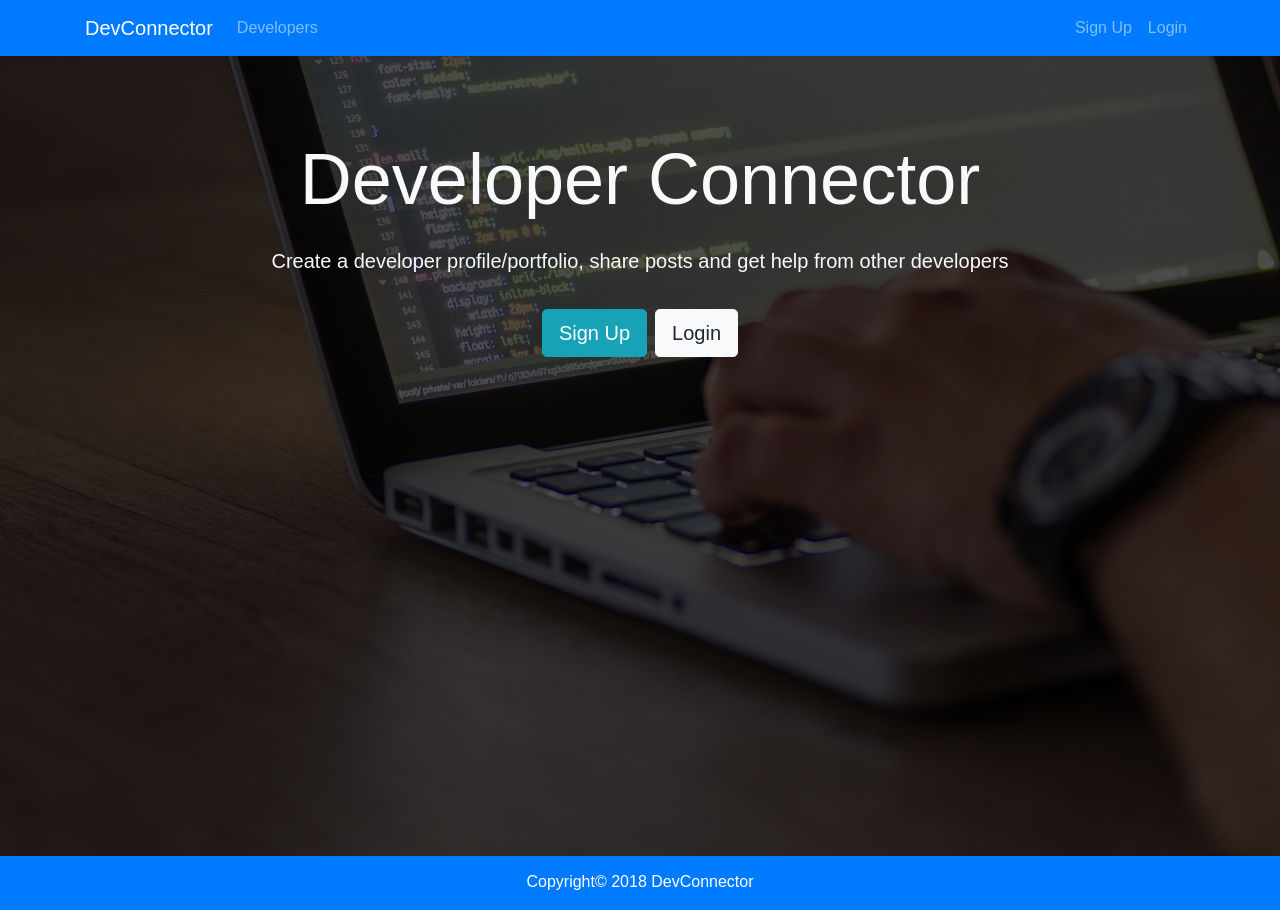
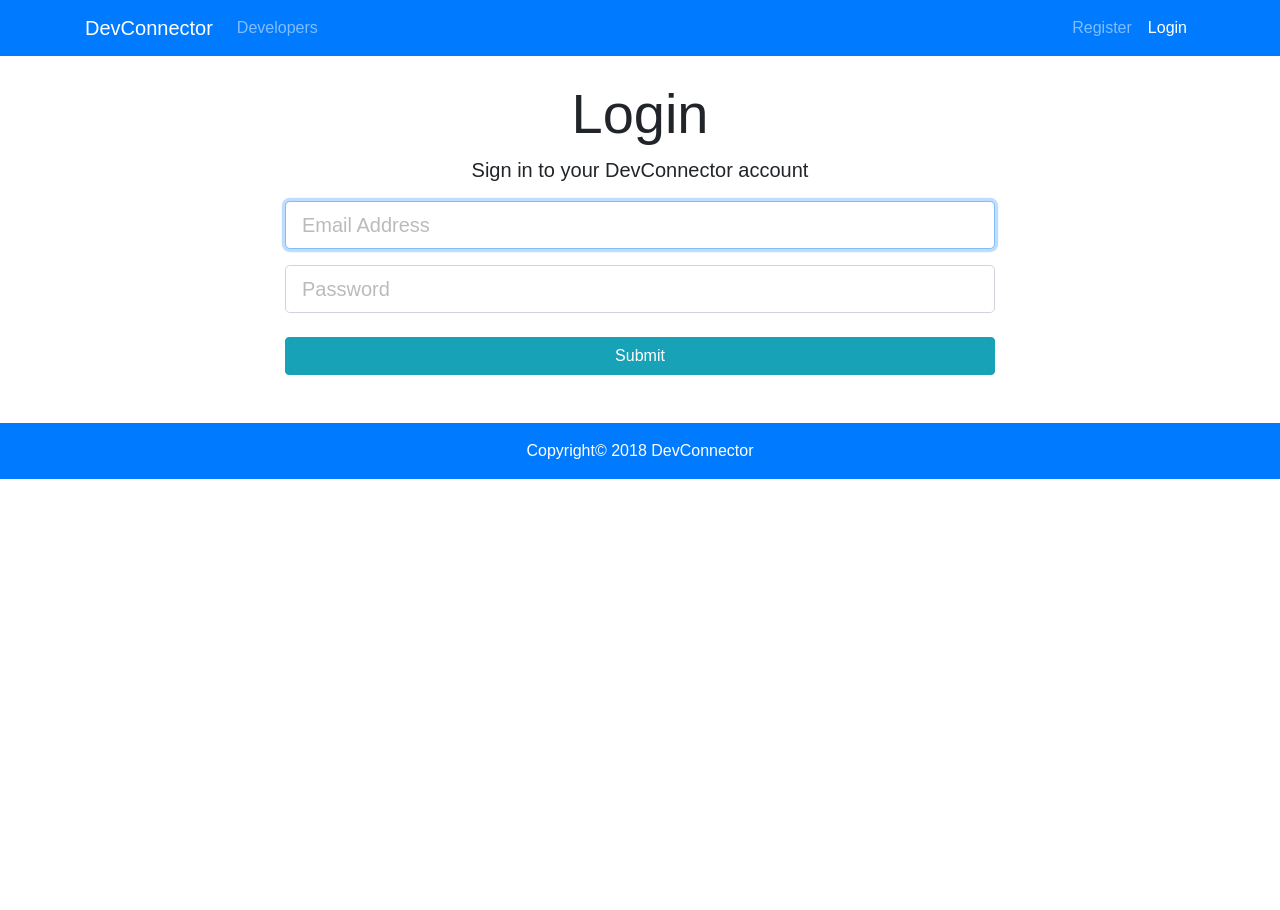
Before and after one commit to eokwukwe/devconnector, a React (Create React App) app in the folder client/: page /login in a window 1280 px wide. After the commit the page ends 800 px from the top, so only its background shows below. Built offline with nearby package versions, Linux system fonts and the light colour scheme.

Commit message:
edit the layout components

```diff
--- a/client/package.json
+++ b/client/package.json
@@ -3,6 +3,7 @@
   "version": "0.1.0",
   "private": true,
   "dependencies": {
+    "axios": "^0.18.0",
     "react": "^16.5.2",
     "react-dom": "^16.5.2",
     "react-redux": "^5.0.7",
--- a/client/src/App.js
+++ b/client/src/App.js
@@ -1,18 +1,27 @@
 import React, { Component } from 'react';
+import { BrowserRouter as Router, Route } from 'react-router-dom';
 
 import Navbar from './components/Layout/Navbar';
 import Footer from './components/Layout/Footer';
 import Landing from './components/Layout/Landing';
+import Login from './components/auth/Login';
+import Register from './components/auth/Register';
 import './App.css';
 
 class App extends Component {
   render() {
     return (
-      <div className="App">
-        <Navbar />
-        <Landing />
-        <Footer />
-      </div>
+      <Router>
+        <div className="App">
+          <Navbar />
+          <Route path="/" component={Landing} exact />
+          <div className="container">
+            <Route path="/register" component={Register} />
+            <Route path="/login" component={Login} />
+          </div>
+          <Footer />
+        </div>
+      </Router>
     );
   }
 }
--- a/client/src/components/Layout/Landing.js
+++ b/client/src/components/Layout/Landing.js
@@ -1,4 +1,5 @@
 import React, { Component } from 'react';
+import { NavLink } from 'react-router-dom';
 
 class Landing extends Component {
   render() {
@@ -15,12 +16,12 @@
                   from other developers
                 </p>
                 <hr />
-                <a href="register.html" className="btn btn-lg btn-info mr-2">
-                  Sign Up
-                </a>
-                <a href="login.html" className="btn btn-lg btn-light">
+                <NavLink to="/register" className="btn btn-lg btn-info mr-2">
+                  Register
+                </NavLink>
+                <NavLink to="/login" className="btn btn-lg btn-light">
                   Login
-                </a>
+                </NavLink>
               </div>
             </div>
           </div>
--- a/client/src/components/Layout/Navbar.js
+++ b/client/src/components/Layout/Navbar.js
@@ -1,13 +1,14 @@
 import React, { Component } from 'react';
+import { NavLink } from 'react-router-dom';
 
 class Navbar extends Component {
   render() {
     return (
       <nav className="navbar navbar-expand-sm navbar-dark bg-primary mb-4">
         <div className="container">
-          <a className="navbar-brand" href="landing.html">
+          <NavLink className="navbar-brand" to="/">
             DevConnector
-          </a>
+          </NavLink>
           <button
             className="navbar-toggler"
             type="button"
@@ -19,23 +20,23 @@
           <div className="collapse navbar-collapse" id="mobile-nav">
             <ul className="navbar-nav mr-auto">
               <li className="nav-item">
-                <a className="nav-link" href="profiles.html">
+                <NavLink className="nav-link" to="/profiles">
                   {' '}
                   Developers
-                </a>
+                </NavLink>
               </li>
             </ul>
 
             <ul className="navbar-nav ml-auto">
               <li className="nav-item">
-                <a className="nav-link" href="register.html">
-                  Sign Up
-                </a>
+                <NavLink className="nav-link" to="/register">
+                  Register
+                </NavLink>
               </li>
               <li className="nav-item">
-                <a className="nav-link" href="login.html">
+                <NavLink className="nav-link" to="/login">
                   Login
-                </a>
+                </NavLink>
               </li>
             </ul>
           </div>
```
